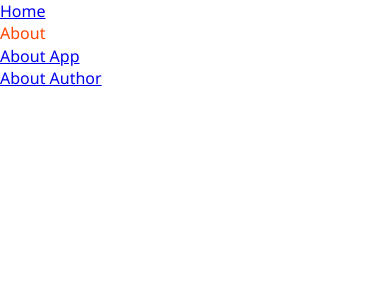
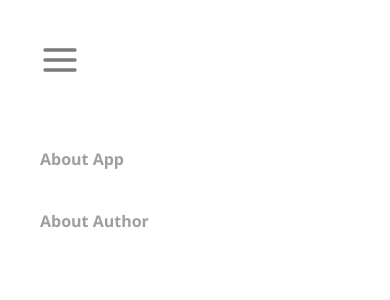
Before and after one commit to TesheMaximillan/react-tutorial, a React (Create React App) app: page /about in a window 390 px wide. Shown: the top 300 px of the page. Built offline with nearby package versions, Linux system fonts and the light colour scheme.

Commit message:
Add hamburger menu

```diff
--- a/src/functionBased/components/Navbar.jsx
+++ b/src/functionBased/components/Navbar.jsx
@@ -1,5 +1,7 @@
-import React from 'react';
+import React, { useState } from 'react';
 import { NavLink } from 'react-router-dom';
+import { MdClose } from 'react-icons/md';
+import { FiMenu } from 'react-icons/fi';
 
 function Navbar() {
   const links = [
@@ -15,12 +17,29 @@
     },
   ];
 
+  const [navbarOpen, setNavbarOpen] = useState(false);
+
+  const handleToggle = () => {
+    setNavbarOpen(!navbarOpen);
+  };
+
+  const closeMenu = () => {
+    setNavbarOpen(false);
+  };
+
   return (
     <nav className="navBar">
-      <ul>
+      <button type="button" onClick={handleToggle}>
+        {navbarOpen ? (
+          <MdClose style={{ color: '#fff', width: '40px', height: '40px' }} />
+        ) : (
+          <FiMenu style={{ color: '#7b7b7b', width: '40px', height: '40px' }} />
+        )}
+      </button>
+      <ul className={`menuNav ${navbarOpen ? ' showMenu' : ''}`}>
         {links.map((link) => (
           <li key={link.id}>
-            <NavLink to={link.path}>{link.text}</NavLink>
+            <NavLink to={link.path} onClick={() => closeMenu()}>{link.text}</NavLink>
           </li>
         ))}
       </ul>
--- a/src/functionBased/pages/About.jsx
+++ b/src/functionBased/pages/About.jsx
@@ -3,8 +3,8 @@
 
 function About() {
   return (
-    <div>
-      <ul>
+    <div className="about__content">
+      <ul className="about__list">
         <li>
           <Link to="/about/about-app">About App</Link>
         </li>
--- a/src/functionBased/pages/SinglePage.jsx
+++ b/src/functionBased/pages/SinglePage.jsx
@@ -22,7 +22,7 @@
   const { title, description } = aboutContent;
 
   return (
-    <div>
+    <div className="main__content">
       <h1>{title}</h1>
       <p>{description}</p>
     </div>
--- a/src/main.scss
+++ b/src/main.scss
@@ -78,3 +78,88 @@
   color: orangered;
   text-decoration: none;
 }
+
+/* sidebar Nav */
+
+.navBar {
+  position: relative;
+}
+
+.navBar button {
+  position: fixed;
+  left: 40px;
+  top: 40px;
+  z-index: 10;
+  background: transparent;;
+  border: none;
+  cursor: pointer;
+}
+
+.menuNav {
+  overflow-y: scroll;
+  list-style: none;
+  position: fixed;
+  top: 0;
+  background: darkcyan;
+  left: 0;
+  bottom: 0;
+  height: 100vh;
+  width: 0;
+  overflow: hidden;
+  max-width: 290px;
+  z-index: 9;
+}
+
+.menuNav.showMenu {
+  width: 100%;
+}
+
+a {
+  display: block;
+  padding: 10px 40px;
+  text-decoration: none;
+  color: #3fffd2;
+  text-transform: uppercase;
+  font-weight: bold;
+}
+
+.menuNav li:first-child {
+  margin-top: 7rem;
+}
+
+/* about page */
+.about__content {
+  padding: 8rem 40px;
+  display: flex;
+}
+
+.about__list {
+  list-style: none;
+  flex: 2;
+  margin-right: 15px;
+}
+
+.about__list a {
+  color: #9f9f9f;
+  text-transform: capitalize;
+  padding: 20px 0;
+  font-weight: 600;
+}
+
+.about__list a:hover {
+  color: #000;
+}
+
+.main__content {
+  flex: 7;
+}
+
+.main__content h1 {
+  margin-bottom: 15px;
+  line-height: 30px;
+  font-size: 30px;
+}
+
+.main__content p {
+  line-height: 25px;
+}
```
